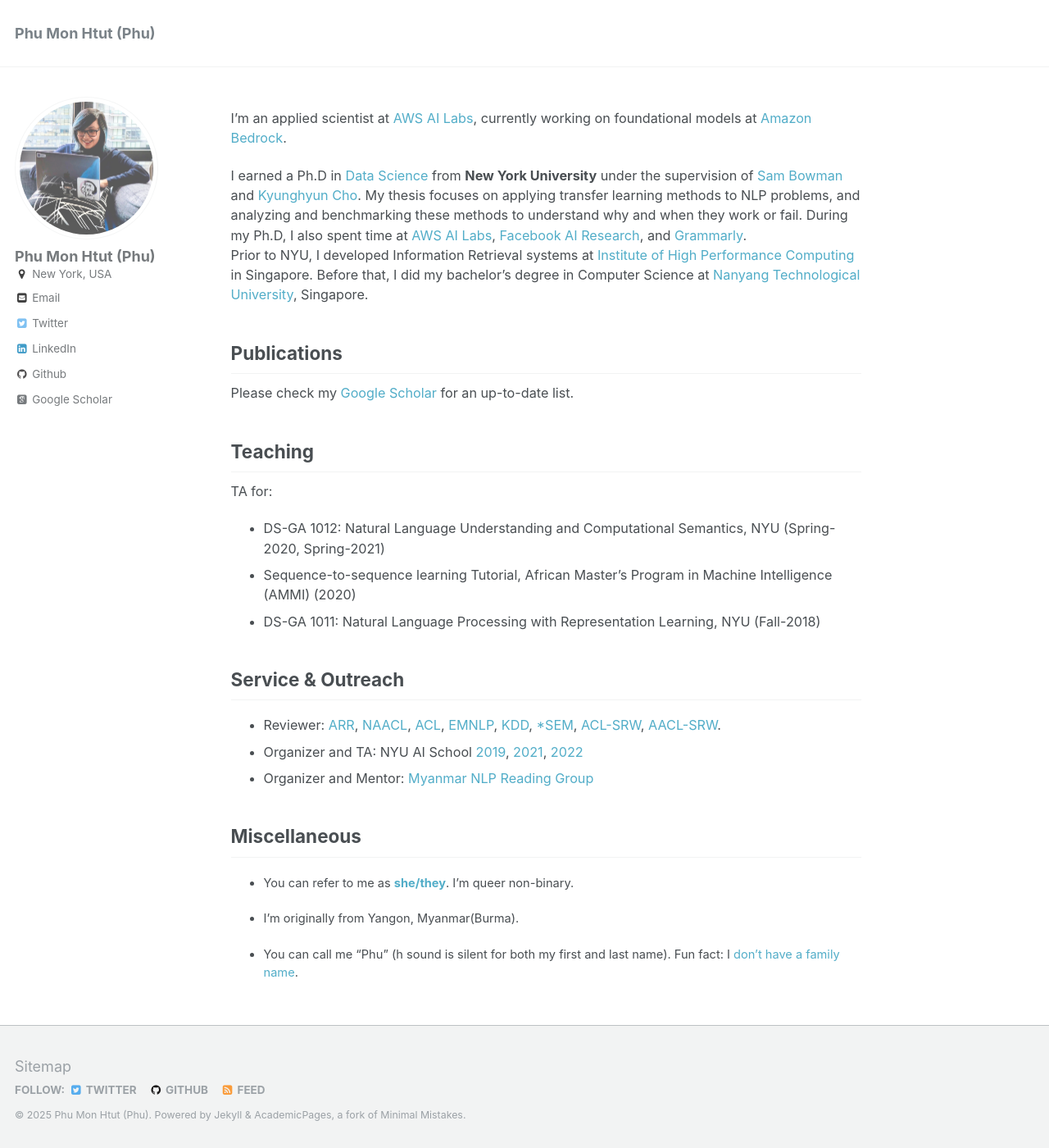
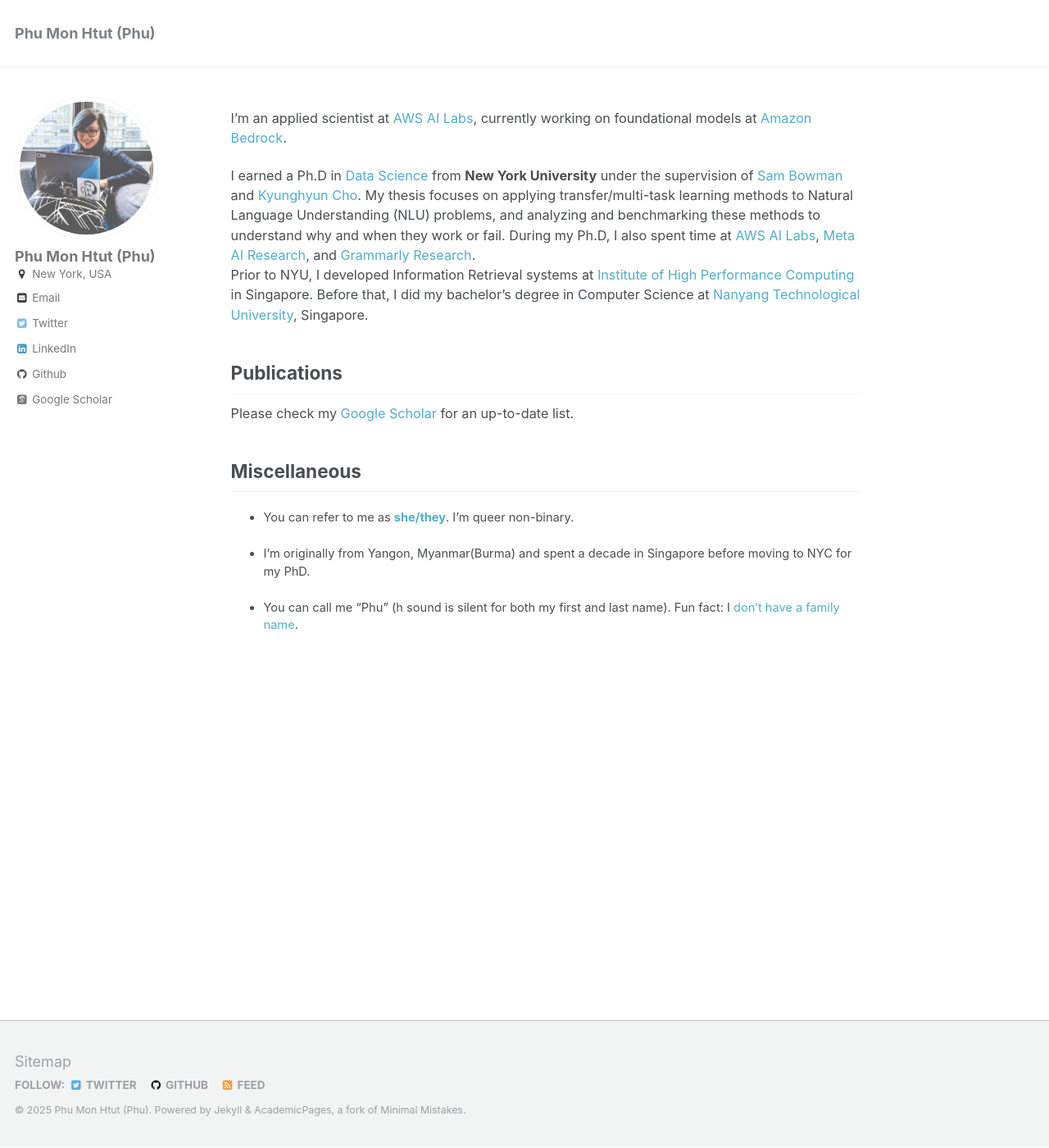
Before and after one commit to phu-pmh/phu-pmh.github.io, a Jekyll site: the page built from _pages/about.md, in a window 1280 px wide and 1400 px high. Shown: the whole window at 82% size. Built offline with Jekyll 4.4.1, drawn with Linux system fonts in a browser that asks for light colours; some web fonts are replaced.

Commit message:
Update about.md

```diff
--- a/_pages/about.md
+++ b/_pages/about.md
@@ -10,7 +10,7 @@ redirect_from:
 
 I'm an applied scientist at [AWS AI Labs](https://www.amazon.science/), currently working on foundational models at [Amazon Bedrock](https://aws.amazon.com/bedrock/).
 
-I earned a Ph.D in [Data Science](https://cds.nyu.edu/) from **New York University** under the supervision of [Sam Bowman](https://www.nyu.edu/projects/bowman/) and [Kyunghyun Cho](http://www.kyunghyuncho.me/). My thesis focuses on applying transfer learning methods to NLP problems, and analyzing and benchmarking these methods to understand why and when they work or fail. During my Ph.D, I also spent time at [AWS AI Labs](https://www.amazon.science/), [Facebook AI Research](https://ai.facebook.com/), and [Grammarly](https://www.grammarly.com/).
+I earned a Ph.D in [Data Science](https://cds.nyu.edu/) from **New York University** under the supervision of [Sam Bowman](https://www.nyu.edu/projects/bowman/) and [Kyunghyun Cho](http://www.kyunghyuncho.me/). My thesis focuses on applying transfer/multi-task learning methods to Natural Language Understanding (NLU) problems, and analyzing and benchmarking these methods to understand why and when they work or fail. During my Ph.D, I also spent time at [AWS AI Labs](https://www.amazon.science/), [Meta AI Research](https://ai.meta.com/research/), and [Grammarly Research](https://www.grammarly.com/).
 Prior to NYU, I developed Information Retrieval systems at [Institute of High Performance Computing](https://www.a-star.edu.sg/ihpc) in Singapore. Before that, I did my bachelor’s degree in Computer Science at [Nanyang Technological University](https://www.ntu.edu.sg/scse), Singapore.
 
 
@@ -21,26 +21,12 @@ Please check my [Google Scholar](https://scholar.google.com/citations?user=X4jOT
 
 
 
-Teaching
-------
-TA for:
-* DS-GA 1012: Natural Language Understanding and Computational Semantics, NYU  (Spring-2020, Spring-2021)
-* Sequence-to-sequence learning Tutorial, African Master’s Program in Machine Intelligence (AMMI) (2020)
-* DS-GA 1011: Natural Language Processing with Representation Learning, NYU (Fall-2018)
-
-
-Service & Outreach
-------
-* Reviewer: [ARR](https://aclrollingreview.org/), [NAACL](https://naacl.org/), [ACL](https://www.aclweb.org/portal/acl), [EMNLP](https://www.emnlp-ijcnlp2019.org/), [KDD](https://www.kdd.org/), [*SEM](https://starsem.org/), [ACL-SRW](https://sites.google.com/view/acl20studentresearchworkshop/home?authuser=0), [AACL-SRW](https://aacl2020-srw.github.io/).
-* Organizer and TA: NYU AI School [2019](https://nyu-mll.github.io/nyc-ai-workshop), [2021](https://nyu-mll.github.io/nyu-ai-school-2021/), [2022](https://nyu-mll.github.io/nyu-ai-school-2022)
-* Organizer and Mentor: [Myanmar NLP Reading Group](https://myanmarnlp.github.io/reading-group/)
-
 
 
 Miscellaneous
 ------
 * You can refer to me as [**she/**](http://pronoun.is/she)[**they**](http://pronoun.is/they). I'm queer non-binary.
 
-* I'm originally from Yangon, Myanmar(Burma).
+* I'm originally from Yangon, Myanmar(Burma) and spent a decade in Singapore before moving to NYC for my PhD.
 
 * You can call me "Phu" (h sound is silent for both my first and last name). Fun fact: I [don't have a family name](https://www.ted.com/watch/ted-institute/ted-state-street/ma-shwe-win-cynthia-not-good-with-names-local-name-customs-in-a-global-village).
```
